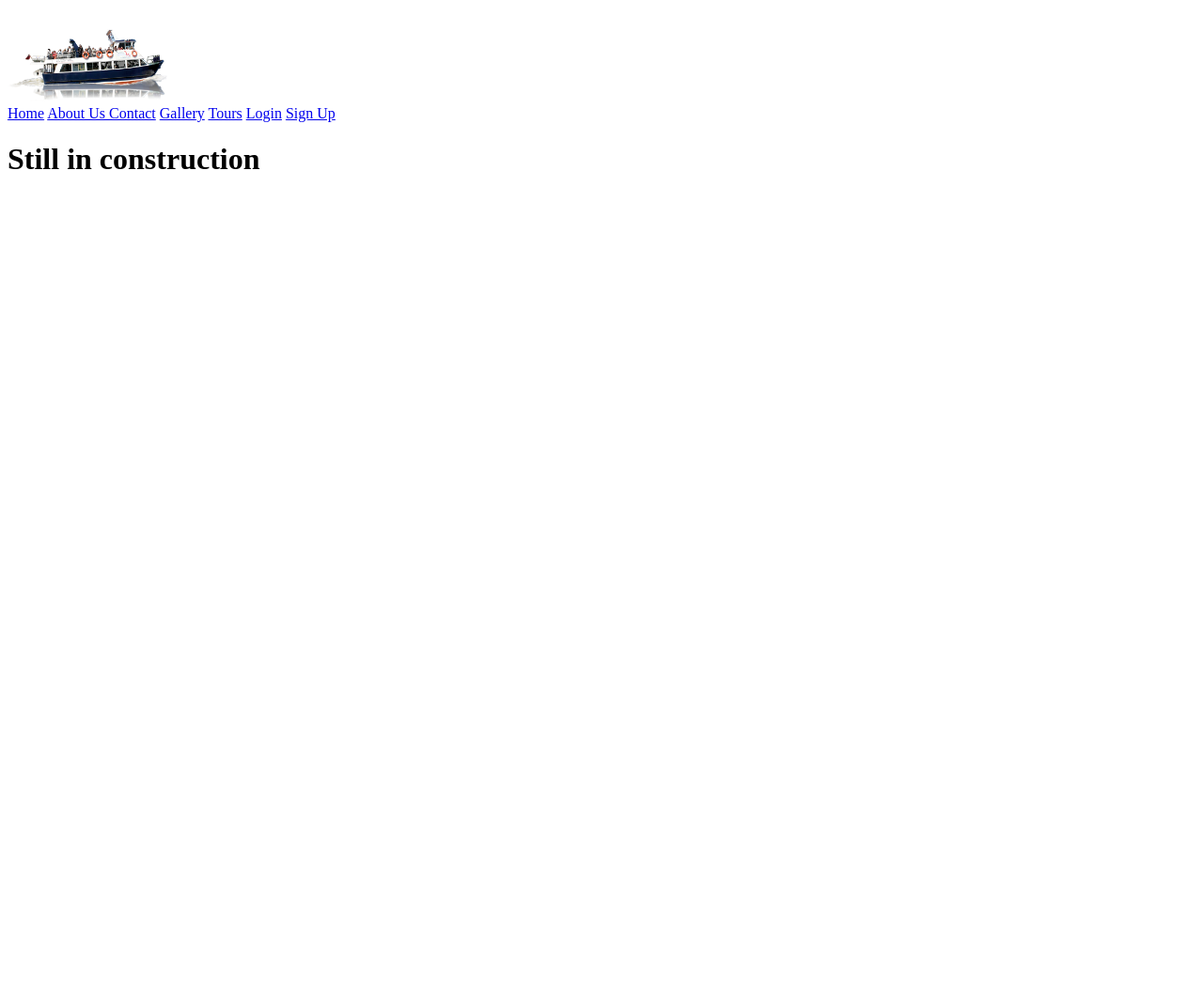
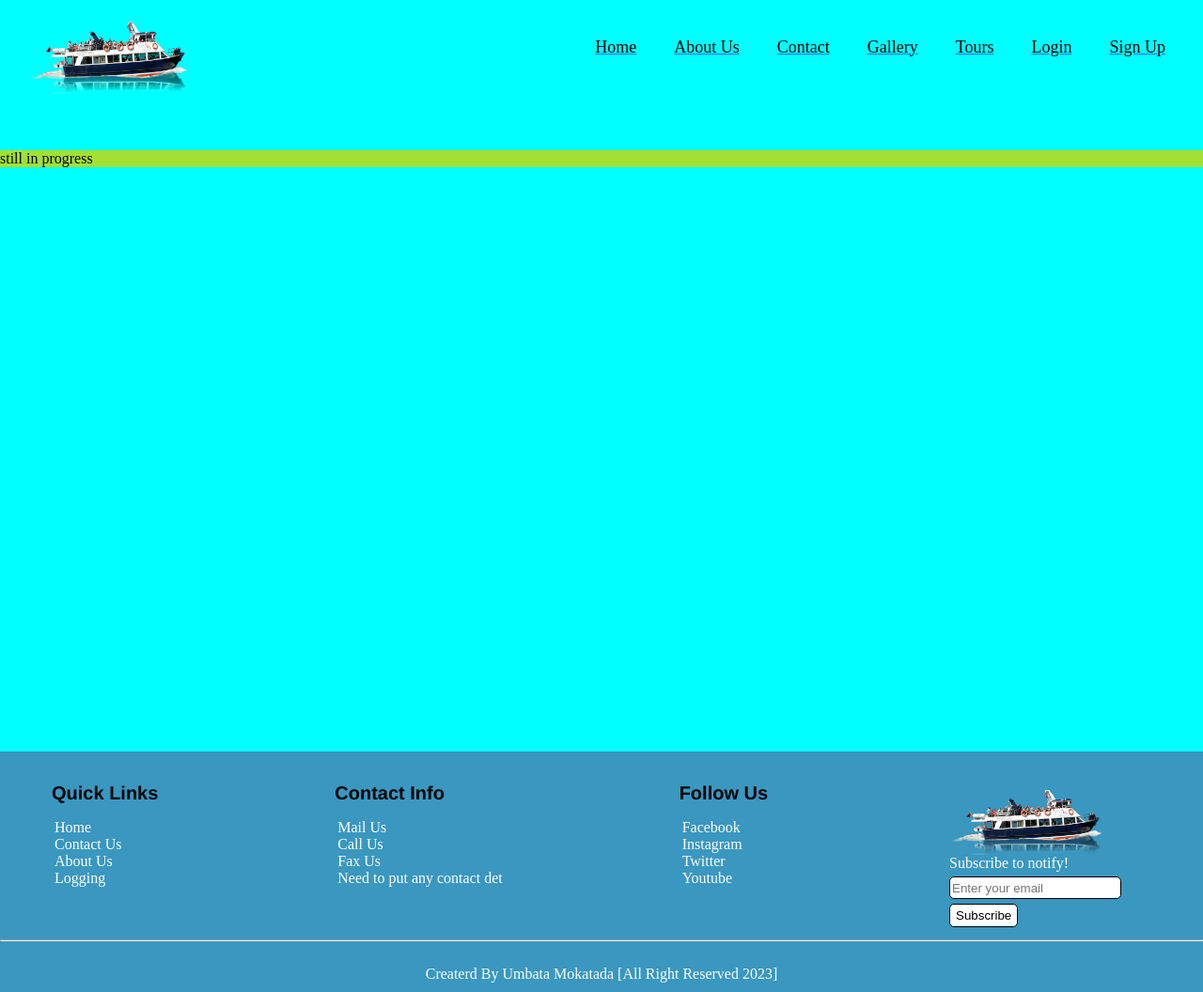
Before and after one commit to Gayashaan/Boat_Safari_Management_System, a PHP site: page /login.html in a window 1280 px wide. Shown: the whole page at 94% size. Before the commit the page ends 180 px from the top, so only its background shows below. Run offline with PHP 8.4, Linux system fonts and the light colour scheme.

Commit message:
logging page modifications

```diff
--- /dev/null
+++ b/css/logging.css
@@ -0,0 +1,11 @@
+.container{
+    position: relative;
+    height: 100%;
+    background-color: aqua;
+}
+
+.wrap{
+    background-color: rgb(164, 224, 52);
+    position: relative;
+    top: 20%;
+}
--- a/css/style.css
+++ b/css/style.css
@@ -146,7 +146,7 @@ html,body{
 
 
 ul {list-style-type: none;}
-body {font-family: Verdana, sans-serif;}
+/* body {font-family: Verdana, sans-serif;} */
 
 /* Month header */
 .month {
--- a/login.html
+++ b/login.html
@@ -4,17 +4,18 @@
     <meta charset="UTF-8">
     <meta http-equiv="X-UA-Compatible" content="IE=edge">
     <meta name="viewport" content="width=device-width, initial-scale=1.0">
-    <title>Document</title>
+    <link rel="stylesheet" href="/css/footer.css">
+    <link rel="stylesheet" href="/css/header.css">
+    <link rel="stylesheet" href="/css/logging.css">
+    <link rel="stylesheet" href="/css/style.css">
+    <title>User Logging</title>
 </head>
 
 <body>
     <header class = "header">
-
         <img  src="/images/favpng_ferry-ship-boat-tour.png" class ="logo"  height="100px" width="250px"/>
-
         <nav class="nav-items">
             <a href="/index.html">Home</a>
-
             <a href="/AboutUs.html">About Us </a>
             <a href="#">Contact</a>
             <a href="#">Gallery</a>
@@ -25,7 +26,60 @@
 
     </header>
 
+    <div class="container">
+        <div class="wrap">
+            still in progress
+        </div>
+    </div>
 
-    <h1>Still in construction</h1>
+
+
+
+
+    <footer>
+        <div class="footer_container">
+            <div class="quick_wrap">
+                <h5 class="wrap_heading">Quick Links</h5>
+                <ul class="footer_links">
+                    <li><a href="./index.html"> Home</a></li>
+                    <li><a href="./contact_us.html">Contact Us</a></li>
+                    <li><a href="./index.html">About Us</a></li>
+                    <li><a href="./index.html">Logging</a></li>
+                </ul>
+            </div>
+
+            <div class="contact_wrap">
+                <h5 class="wrap_heading">Contact Info</h5>
+                <ul class="footer_links">
+                    <li><a href="mailto:gayashaan2001@gmail.com"> Mail Us</a></li>
+                    <li><a href="tel:+947777777">Call Us</a></li>
+                    <li><a href="fax:+112981654">Fax Us</a></li>
+                    <li><a href="#">Need to put any contact det</a></li>
+                </ul>
+            </div>
+
+            <div class="follow_wrap">
+                <h5 class="wrap_heading">Follow Us</h5>
+                <ul class="footer_links">
+                    <li class="fb"><a href="https://www.facebook.com/"> Facebook</a></li>
+                    <li class="insta"><a href="https://www.instagram.com/">Instagram</a></li>
+                    <li class="twt"><a href="https://www.twitter.com/">Twitter</a></li>
+                    <li class="Ytube"><a href="https://www.youtube.com/">Youtube</a></li>
+                </ul>
+            </div>
+
+            <div class="logo_wrap">
+                <img src="./images/favpng_ferry-ship-boat-tour.png" alt="This is image of a logo">
+                <p>Subscribe to notify!</p>
+
+                <input type="email" name="email" id="email" placeholder="Enter your email" pattern="[a-z0-9._%+-]+@[a-z0-9.-]+\.[a-z]{2,}$"><br>
+                <input id="sbtBtn"type="submit" value="Subscribe">
+
+            </div>
+        </div>
+
+        <hr>
+        <p>Createrd By Umbata Mokatada [All Right Reserved 2023]</p>
+    </footer>
 </body>
 </html>
```
